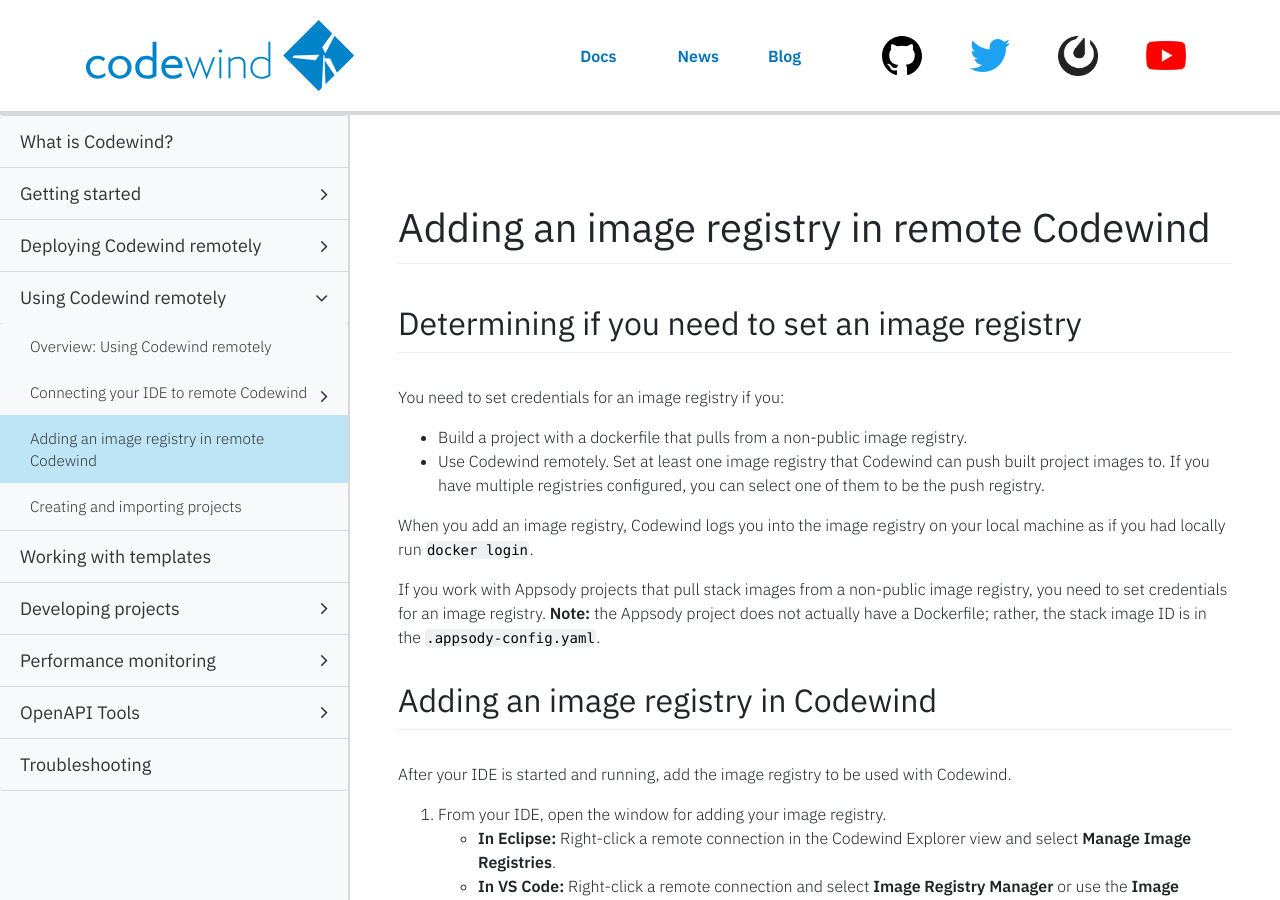
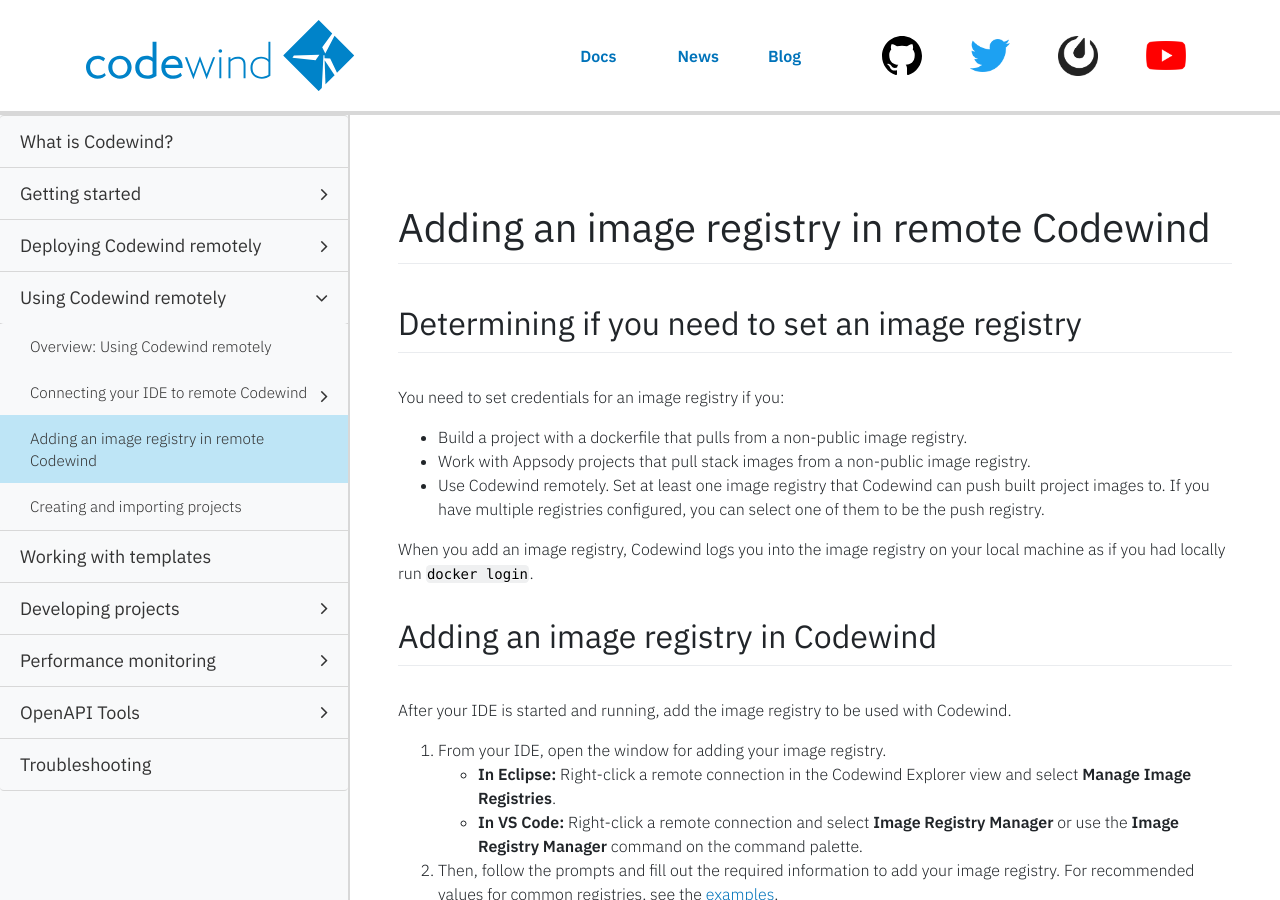
Before and after one commit to eclipse-archived/codewind-docs, a Jekyll site: the page built from docs/_documentations/remote-setupregistries.md, in a window 1280 px wide and 900 px high. Built offline with Jekyll 4.4.1, drawn with Linux system fonts in a browser that asks for light colours; nearby versions of some CDN libraries; comment, search, counter and statistics services are not loaded.

Commit message:
revisions to bullet points
Signed-off-by: Jacob Berger <jacob.berger@ibm.com>

```diff
--- a/docs/_documentations/remote-setupregistries.md
+++ b/docs/_documentations/remote-setupregistries.md
@@ -13,11 +13,11 @@ type: document
 ## Determining if you need to set an image registry
 You need to set credentials for an image registry if you:
 * Build a project with a dockerfile that pulls from a non-public image registry.
+* Work with Appsody projects that pull stack images from a non-public image registry.
 * Use Codewind remotely. Set at least one image registry that Codewind can push built project images to. If you have multiple registries configured, you can select one of them to be the push registry.
 
+
 When you add an image registry, Codewind logs you into the image registry on your local machine as if you had locally run `docker login`.
-
-If you work with Appsody projects that pull stack images from a non-public image registry, you need to set credentials for an image registry. **Note:** the Appsody project does not actually have a Dockerfile; rather, the stack image ID is in the `.appsody-config.yaml`.
 
 ## Adding an image registry in Codewind
 After your IDE is started and running, add the image registry to be used with Codewind.
```
